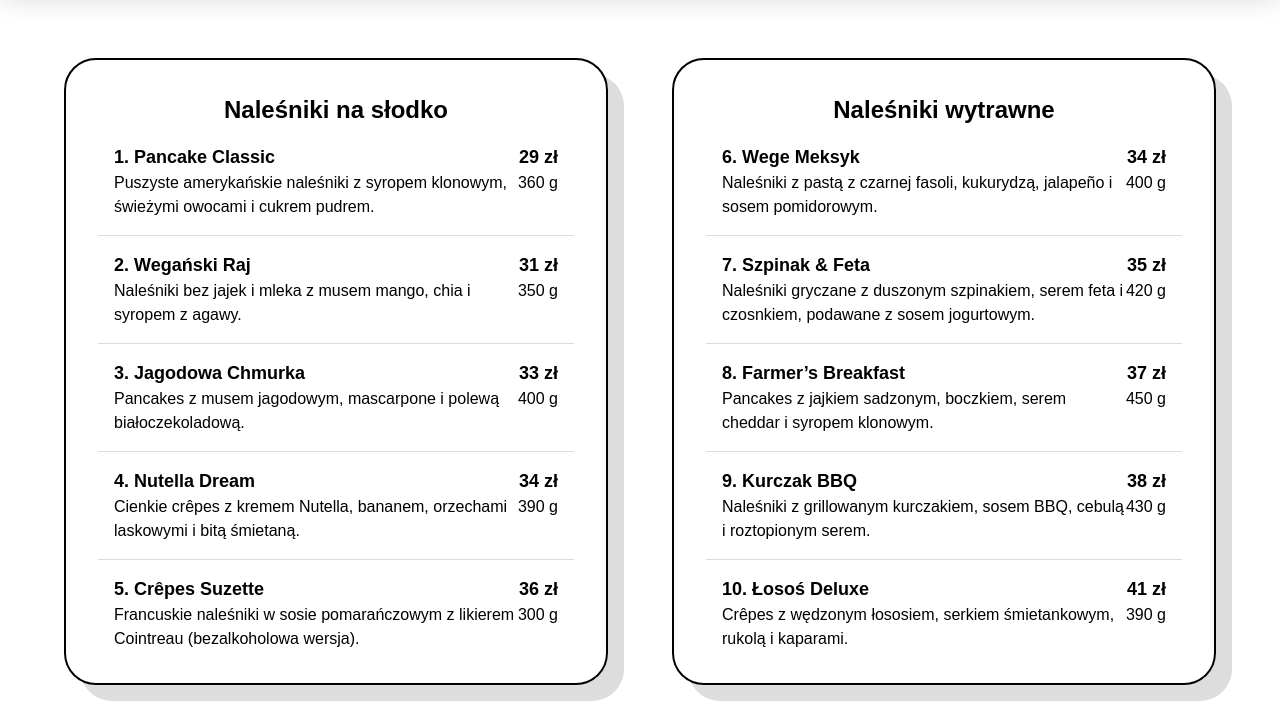
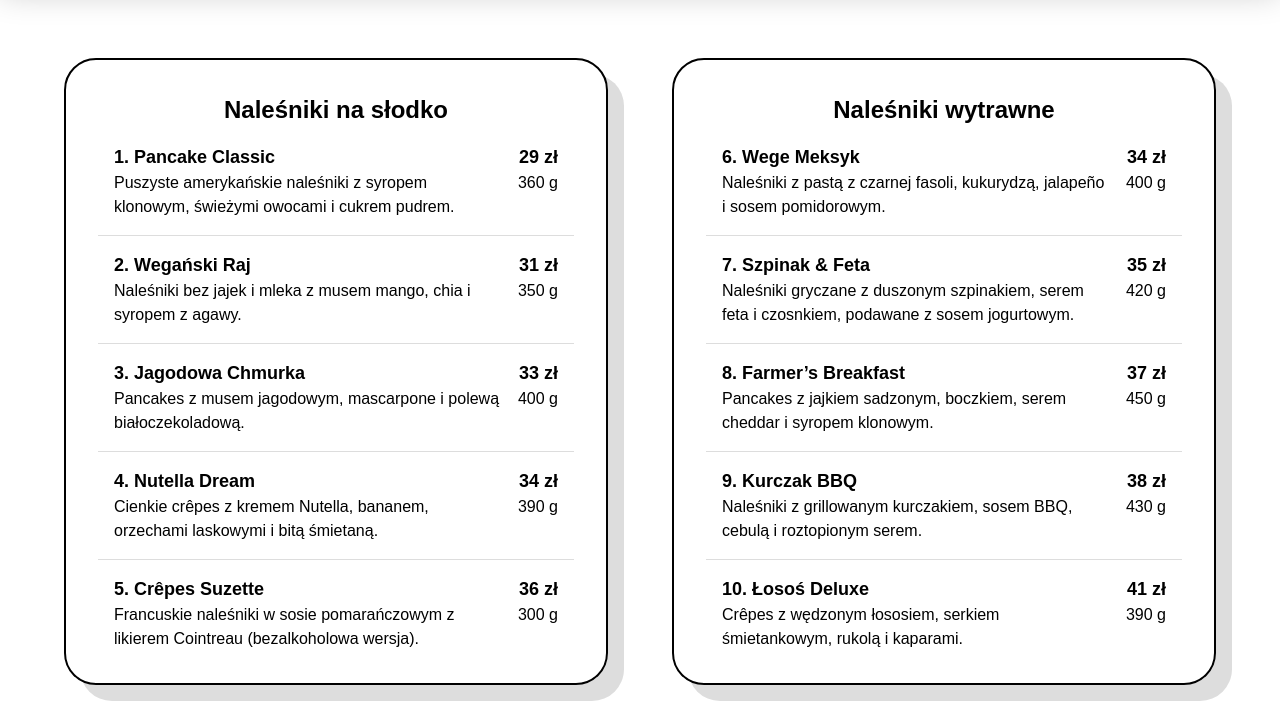
Before and after one commit to piotr-bogus/pancake-world, a plain HTML site: page menu.html in a window 1280 px wide. Shown: the part 86-800 px from the top of the page. Drawn offline with nearby package versions, Linux system fonts and the light colour scheme; a web font is replaced by a local one.

Commit message:
Zmiana padding dla elementów w zakładce menu.

```diff
--- a/src/resource/styles/pages/menu.css
+++ b/src/resource/styles/pages/menu.css
@@ -52,6 +52,7 @@
 .price-menu {
   font-weight: bold;
   text-wrap: nowrap;
+  padding-left: 16px;
   font-size: 18px;
 }
 
@@ -67,6 +68,7 @@
 
 .weight-menu {
   text-wrap: nowrap;
+  padding-left: 16px;
   font-size: 16px;
 }
 
```
